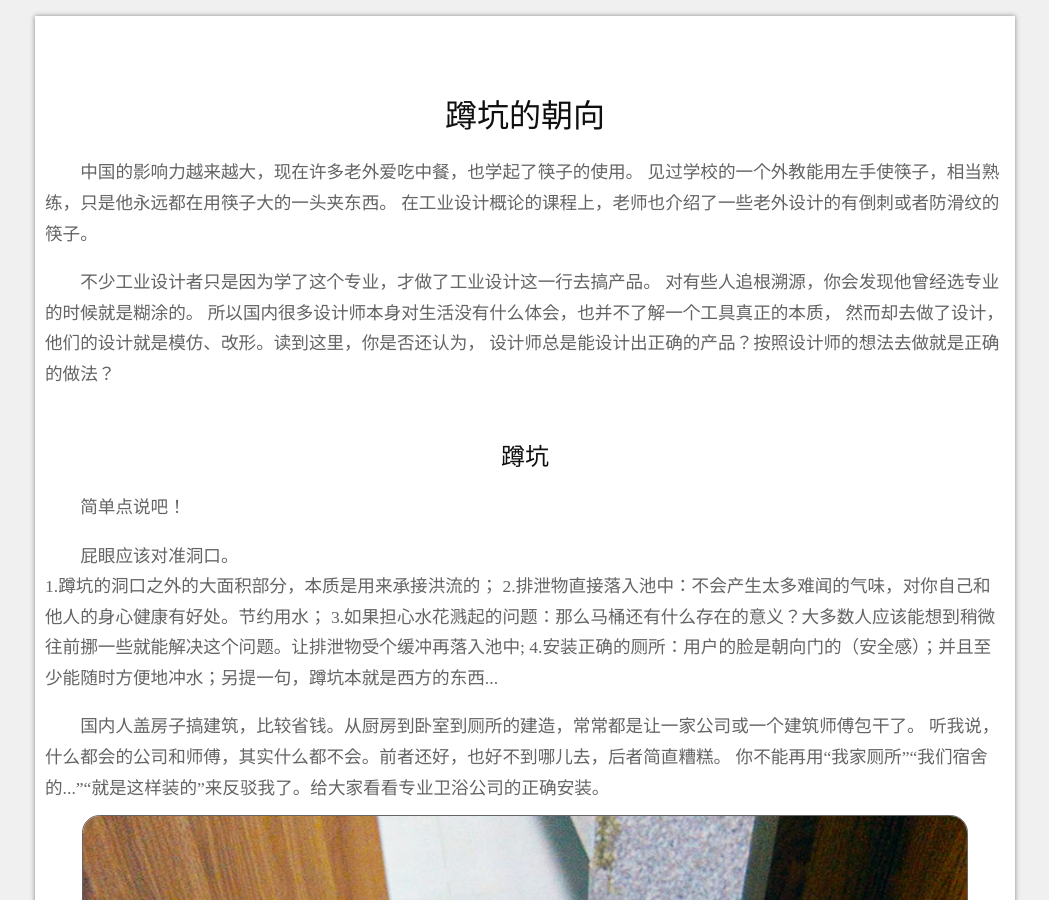
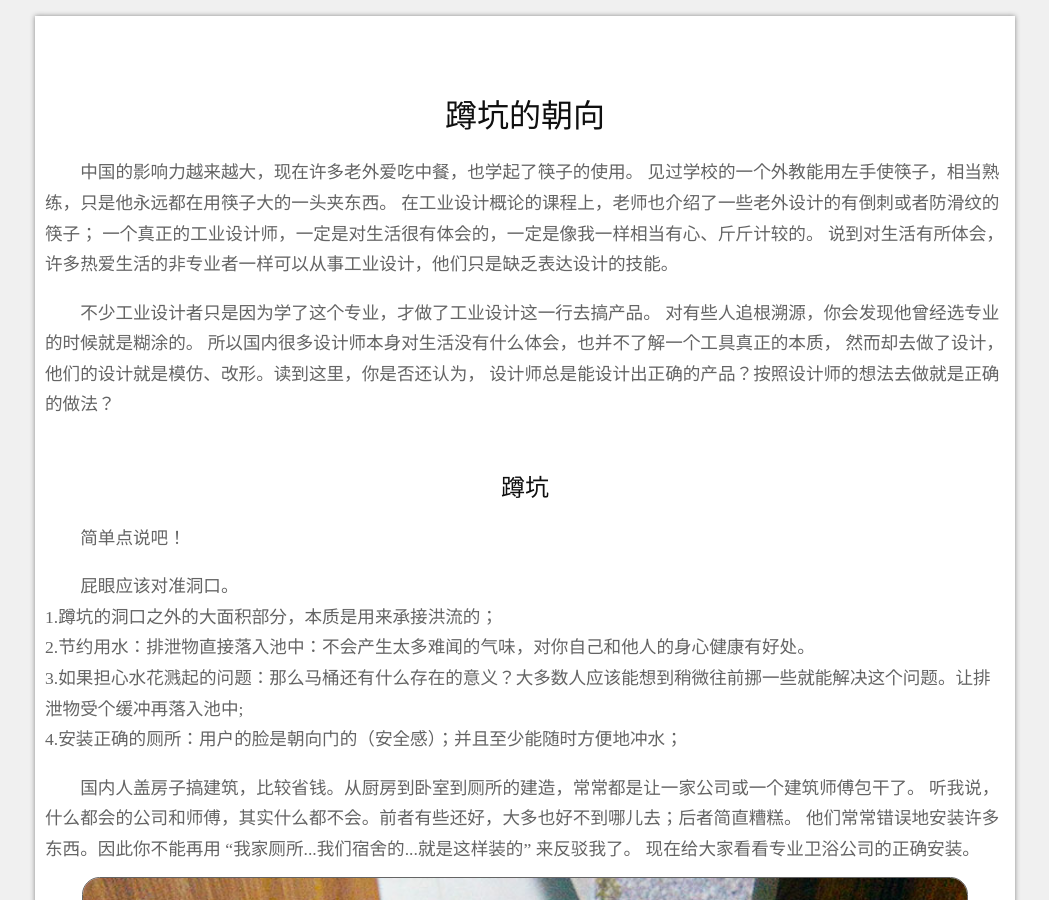
Before and after one commit to YasinZhong/yasinzhong.github.io, a Jekyll site: the page built from _posts/2018-4-13-DK.html, in a window 1280 px wide and 900 px high. Shown: the whole window, without its empty margins (115-1164 px from the left). Built offline with Jekyll 4.4.1, drawn with Linux system fonts in a browser that asks for light colours; comment, search, counter and statistics services are not loaded; some of the changed text lies outside the part shown.

Commit message:
2018/06/24

```diff
--- a/_posts/2018-4-13-DK.html
+++ b/_posts/2018-4-13-DK.html
@@ -8,7 +8,9 @@ title: 蹲坑的朝向
 <p>
 	中国的影响力越来越大，现在许多老外爱吃中餐，也学起了筷子的使用。
 	见过学校的一个外教能用左手使筷子，相当熟练，只是他永远都在用筷子大的一头夹东西。
-	在工业设计概论的课程上，老师也介绍了一些老外设计的有倒刺或者防滑纹的筷子。
+	在工业设计概论的课程上，老师也介绍了一些老外设计的有倒刺或者防滑纹的筷子；
+	一个真正的工业设计师，一定是对生活很有体会的，一定是像我一样相当有心、斤斤计较的。
+	说到对生活有所体会，许多热爱生活的非专业者一样可以从事工业设计，他们只是缺乏表达设计的技能。
 </p>
 
 <p>
@@ -25,20 +27,16 @@ title: 蹲坑的朝向
 </p>
 <p>
 	屁眼应该对准洞口。<br>
-	1.蹲坑的洞口之外的大面积部分，本质是用来承接洪流的；
-	2.排泄物直接落入池中：不会产生太多难闻的气味，对你自己和他人的身心健康有好处。节约用水；
-	3.如果担心水花溅起的问题：那么马桶还有什么存在的意义？大多数人应该能想到稍微往前挪一些就能解决这个问题。让排泄物受个缓冲再落入池中;
-	4.安装正确的厕所：用户的脸是朝向门的（安全感）；并且至少能随时方便地冲水；另提一句，蹲坑本就是西方的东西...
+	1.蹲坑的洞口之外的大面积部分，本质是用来承接洪流的；<br>
+	2.节约用水：排泄物直接落入池中：不会产生太多难闻的气味，对你自己和他人的身心健康有好处。<br>
+	3.如果担心水花溅起的问题：那么马桶还有什么存在的意义？大多数人应该能想到稍微往前挪一些就能解决这个问题。让排泄物受个缓冲再落入池中;<br>
+	4.安装正确的厕所：用户的脸是朝向门的（安全感）；并且至少能随时方便地冲水；
 </p>
 
 <p>
 	国内人盖房子搞建筑，比较省钱。从厨房到卧室到厕所的建造，常常都是让一家公司或一个建筑师傅包干了。
-	听我说，什么都会的公司和师傅，其实什么都不会。前者还好，也好不到哪儿去，后者简直糟糕。
-	你不能再用“我家厕所”“我们宿舍的...”“就是这样装的”来反驳我了。给大家看看专业卫浴公司的正确安装。
+	听我说，什么都会的公司和师傅，其实什么都不会。前者有些还好，大多也好不到哪儿去；后者简直糟糕。
+	他们常常错误地安装许多东西。因此你不能再用 “我家厕所...我们宿舍的...就是这样装的” 来反驳我了。
+	现在给大家看看专业卫浴公司的正确安装。
 	<img src="/img/dk.jpg" style="width: 92%;height: auto;">
 </p>
-
-<p>
-	真正的工业设计师，一定是对生活很有体会的，一定是像我一样相当有心、斤斤计较的。
-	说到对生活有所体会，许多热爱生活的非专业者一样可以从事工业设计，他们只是缺乏表达设计的技能
-</p>
```
